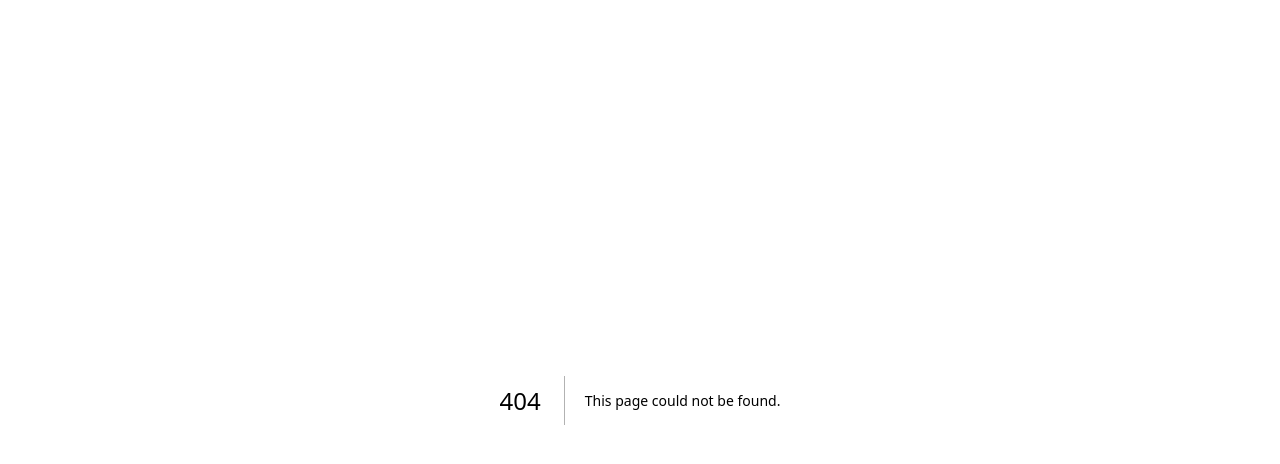
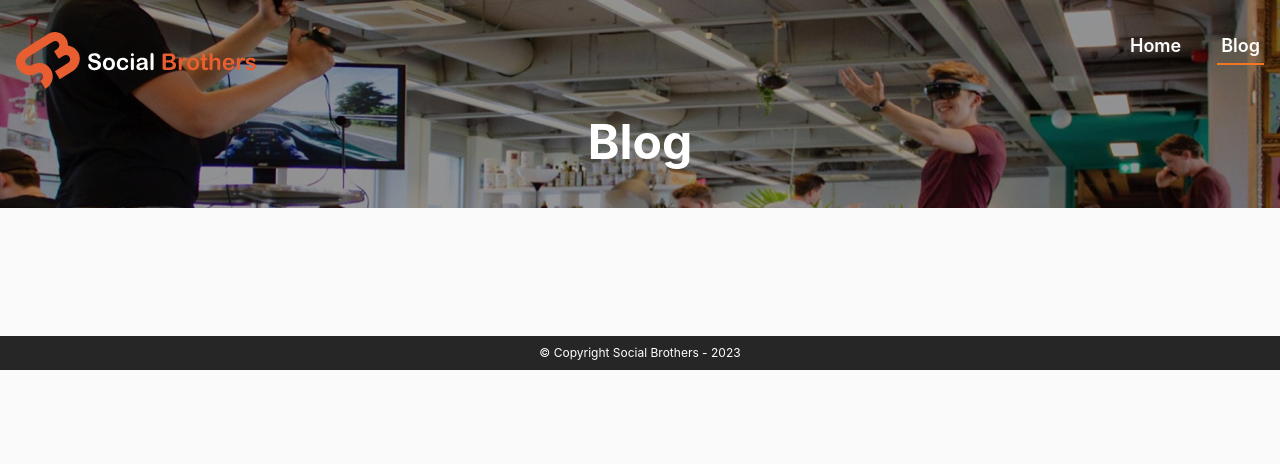
Before and after one commit to jody29/sb_case, a Next.js app: page /blog in a window 1280 px wide. Before the commit this address had no page. Shown: the top 464 px of the page. Built offline with nearby package versions, Linux system fonts and the light colour scheme.

Commit message:
made the blog page

```diff
--- a/src/components/layout/Header.tsx
+++ b/src/components/layout/Header.tsx
@@ -26,8 +26,8 @@ const Navigation = ({ ...props }: FlexProps) => {
         <Flex as='nav' {...rest}>
             {navItems.map(item => (
                 <Box key={item.title}>
-                    <NavLink href={item.url} passHref>
-                        <NavigationLink px={1} pb={1} data-group>
+                    <NavLink href={item.url} exact={item.url === '/'} passHref>
+                        <NavigationLink px={1} pb={1}>
                             <Text fontSize='md' color='white' fontWeight='semibold'>{item.title}</Text>
                         </NavigationLink>
                     </NavLink>
--- a/src/components/shared/Link/Link.tsx
+++ b/src/components/shared/Link/Link.tsx
@@ -18,7 +18,7 @@ export const NavLink = ({ children, href, exact, activeClassName='active', rende
     const routerPath = router.asPath ? router.asPath : router.pathname;
     const match = router.asPath ? otherProps.as || href : href;
 
-    const condition = exact ? Boolean(routerPath === match) : Boolean(routerPath.startsWith(String(match)));
+    const condition = exact ? Boolean(routerPath === match) : Boolean(routerPath === '/' && match === '/') || Boolean(routerPath.startsWith(String(match)))
 
     const className = condition ? activeClassName : undefined;
 
--- /dev/null
+++ b/src/pages/blog.tsx
@@ -0,0 +1,30 @@
+import { Footer } from "@/components/layout/Footer";
+import { Header } from "@/components/layout/Header";
+import { Box } from "@chakra-ui/react";
+import { GetStaticProps, NextPage } from "next";
+import { NextSeo } from "next-seo";
+
+interface PageProps {
+
+}
+
+const Page: NextPage<PageProps> = () => {
+    return (
+        <>
+            <NextSeo title="Blog" description="Page with all the blogs" />
+            <Header headerText="Blog" />
+            <Box as="main" w='full' py={16}>
+
+            </Box>
+            <Footer />
+        </>
+    )
+}
+
+export const getStaticProps: GetStaticProps = async ctx => {
+    return {
+        props: {}
+    }
+}
+
+export default Page
--- a/src/pages/index.tsx
+++ b/src/pages/index.tsx
@@ -22,7 +22,7 @@ export interface BlogProps {
   }
 }
 
-export interface PageProps {
+interface PageProps {
   initialBlogposts: BlogProps[];
 }
 
```
